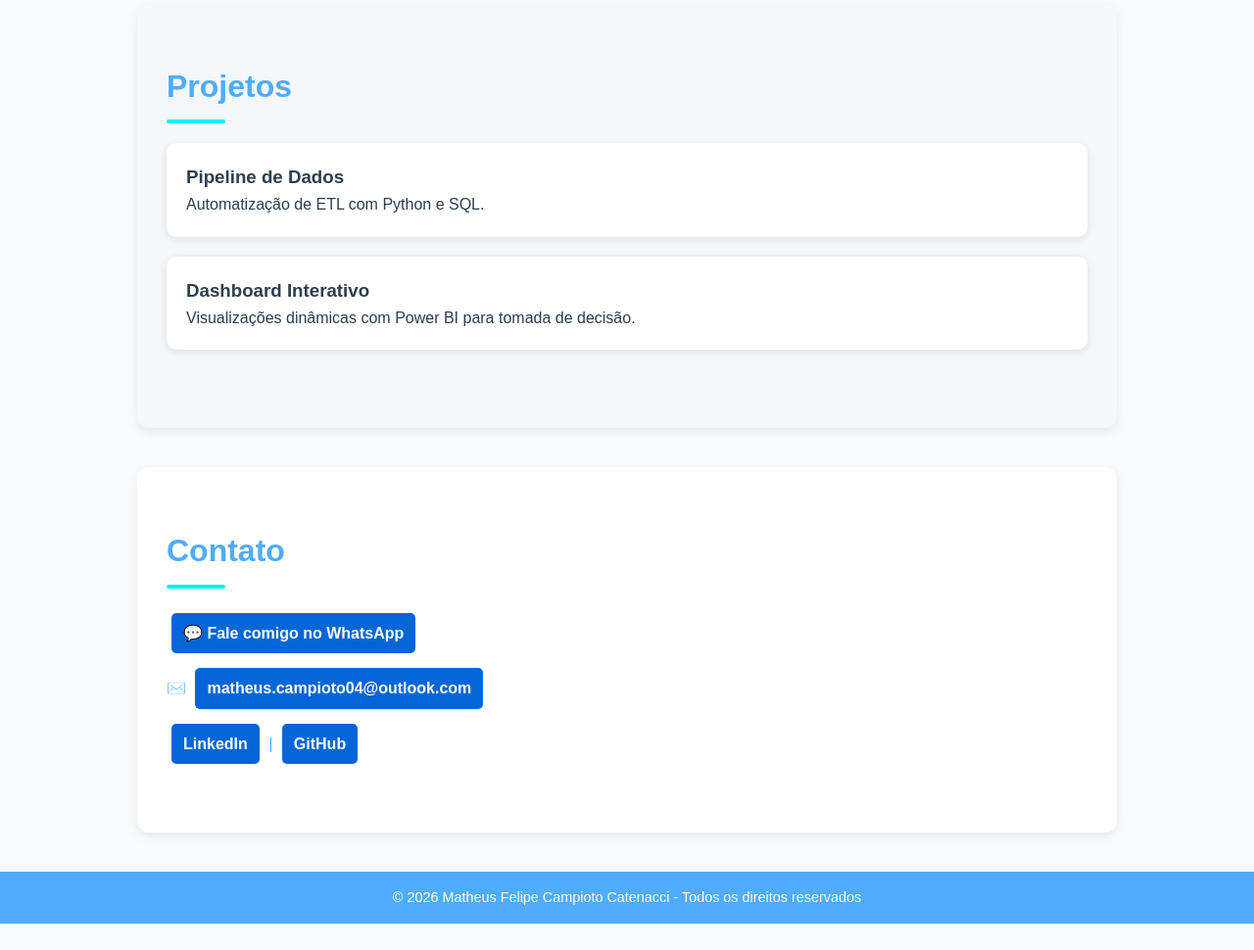
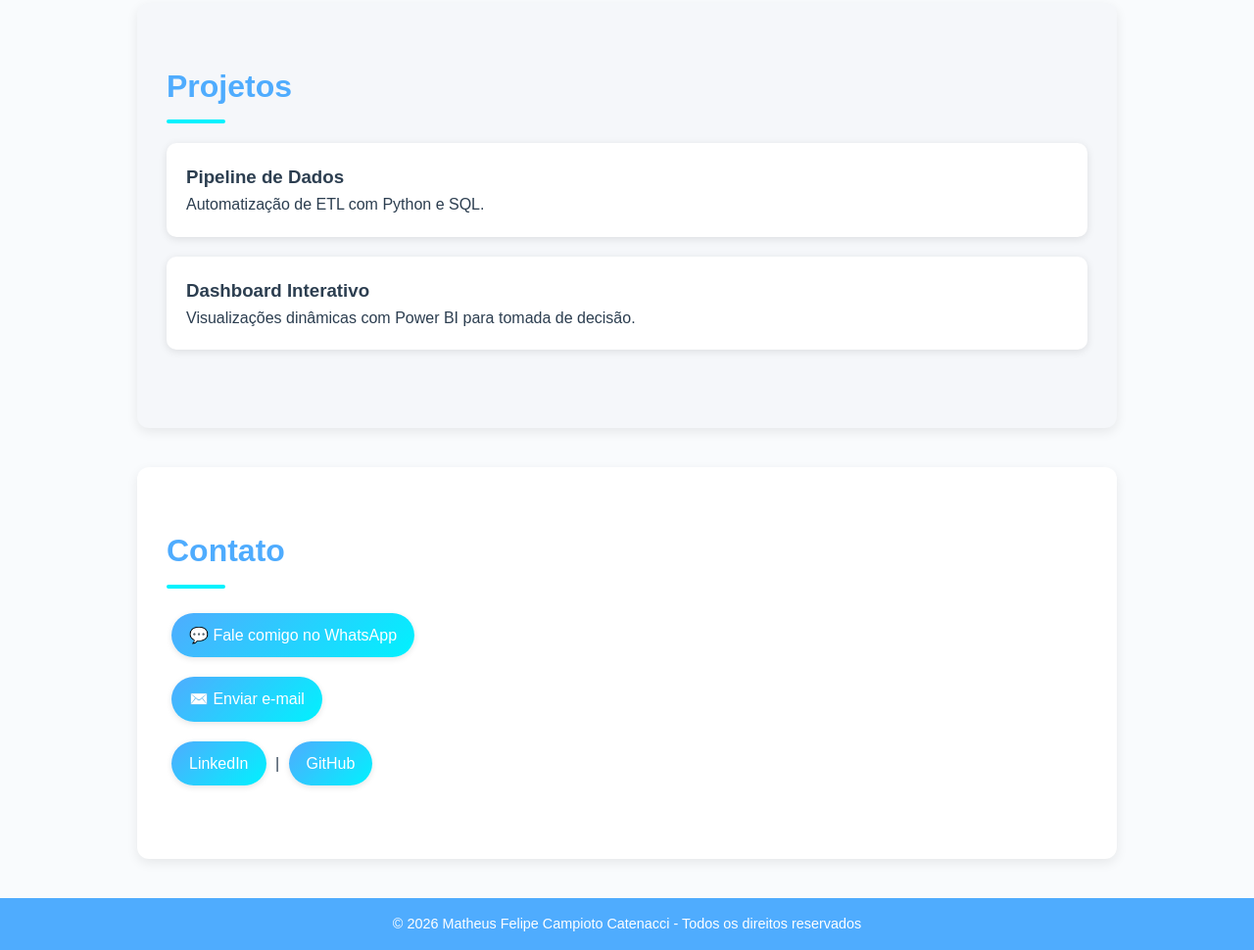
Before and after one commit to MatheusCampioto/sitedev, a plain HTML site: page index.html in a window 1280 px wide. Shown: the part 1902-2872 px from the top of the page at 98% size. Before the commit the page ends 2845 px from the top, so only its background shows below. Drawn offline with Linux system fonts and the light colour scheme.

Commit message:
atualização no HTML e CSS

```diff
--- a/index.html
+++ b/index.html
@@ -71,16 +71,18 @@
 <section id="contato">
   <h2>Contato</h2>
   <p>
-    <a href="https://wa.me/5544999620498" target="_blank" class="whatsapp-btn">
+    <a href="https://wa.me/5544999620498" target="_blank" class="contato-btn">
       💬 Fale comigo no WhatsApp
     </a>
   </p>
   <p>
-    ✉️ <a href="mailto:matheus.campioto04@outlook.com">matheus.campioto04@outlook.com</a>
+    <a href="mailto:matheus.campioto04@outlook.com" target="_blank" class="contato-btn">
+      ✉️ Enviar e-mail
+    </a>
   </p>
   <p>
-    <a href="https://www.linkedin.com/in/matheus-campioto-9b1aaa225/" target="_blank">LinkedIn</a> |
-    <a href="https://github.com/MatheusCampioto" target="_blank">GitHub</a>
+    <a href="https://www.linkedin.com/in/matheus-campioto-9b1aaa225/" target="_blank" class="contato-btn">LinkedIn</a> |
+    <a href="https://github.com/MatheusCampioto" target="_blank" class="contato-btn">GitHub</a>
   </p>
 </section>
 
--- a/style.css
+++ b/style.css
@@ -29,7 +29,7 @@ body {
 }
 .hero button:hover { background: #00f2fe; color: #fff; }
 
-/* Seções mais bonitas */
+/* Seções */
 section {
   padding: 60px 30px;
   max-width: 1000px;
@@ -45,7 +45,7 @@ section:nth-child(even) {
   background: #f5f7fa;
 }
 
-/* Títulos decorados */
+/* Títulos */
 section h2 {
   font-size: 2rem;
   margin-bottom: 20px;
@@ -76,14 +76,13 @@ section h2::after {
   box-shadow: 0 6px 14px rgba(0,0,0,0.15);
 }
 
-/* Lista de habilidades em badges */
+/* Habilidades (badges) */
 #habilidades ul {
   display: flex;
   flex-wrap: wrap;
   gap: 12px;
   padding: 0;
 }
-
 #habilidades li {
   background: linear-gradient(135deg, #4facfe, #00f2fe);
   color: #fff;
@@ -93,19 +92,33 @@ section h2::after {
   box-shadow: 0 2px 6px rgba(0,0,0,0.1);
   transition: transform 0.3s, box-shadow 0.3s;
 }
-
 #habilidades li:hover {
   transform: scale(1.05);
   box-shadow: 0 4px 12px rgba(0,0,0,0.2);
 }
 
 /* Contato */
-#contato p, #contato a {
-  font-size: 1rem;
-  margin: 5px 0;
-  color: #4facfe;
+#contato p {
+  margin: 10px 0;
 }
-#contato a:hover { color: #00f2fe; }
+
+/* Botões de contato (mesmo estilo das habilidades) */
+.contato-btn {
+  display: inline-block;
+  background: linear-gradient(135deg, #4facfe, #00f2fe);
+  color: #fff;
+  padding: 10px 18px;
+  border-radius: 25px;
+  font-weight: 500;
+  text-decoration: none;
+  box-shadow: 0 2px 6px rgba(0,0,0,0.1);
+  transition: transform 0.3s, box-shadow 0.3s;
+  margin: 5px;
+}
+.contato-btn:hover {
+  transform: scale(1.05);
+  box-shadow: 0 4px 12px rgba(0,0,0,0.2);
+}
 
 /* Rodapé */
 footer {
@@ -133,33 +146,3 @@ footer {
   .hero p { font-size: 1rem; }
   section { padding: 30px 20px; }
 }
-
-#contato a {
-  display: inline-block;
-  margin: 5px;
-  padding: 8px 12px;
-  background-color: #0366d6; /* azul GitHub */
-  color: #fff;
-  text-decoration: none;
-  border-radius: 5px;
-  font-weight: bold;
-}
-
-#contato a:hover {
-  background-color: #024c9a;
-}
-
-.whatsapp-btn {
-  display: inline-block;
-  background-color: #25D366; /* verde oficial do WhatsApp */
-  color: white;
-  padding: 10px 20px;
-  border-radius: 8px;
-  text-decoration: none;
-  font-weight: bold;
-  transition: background-color 0.3s ease;
-}
-
-.whatsapp-btn:hover {
-  background-color: #1ebe5d;
-}
```
